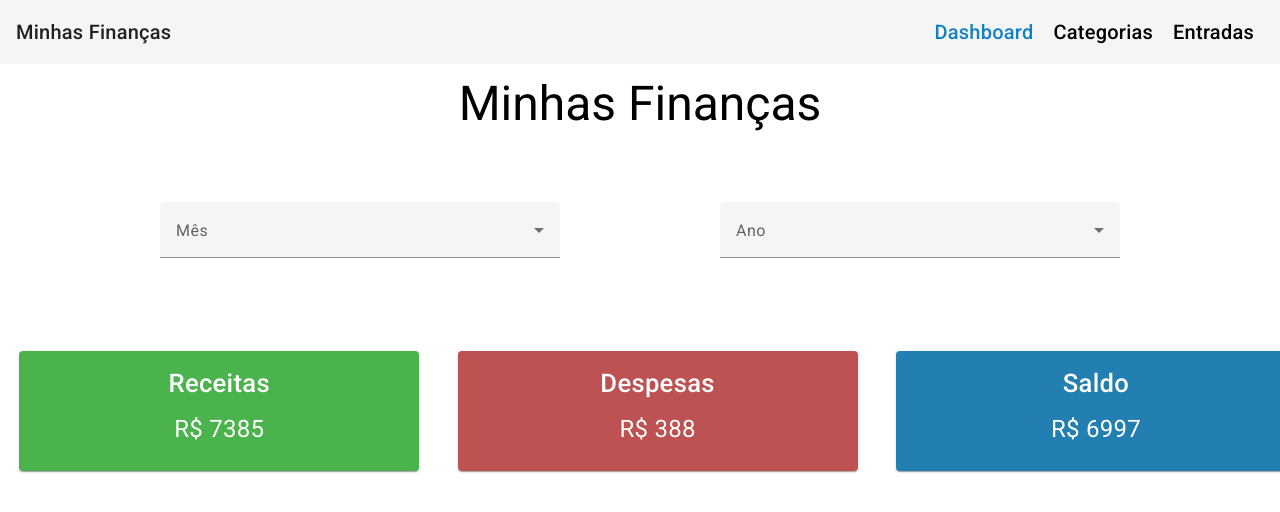
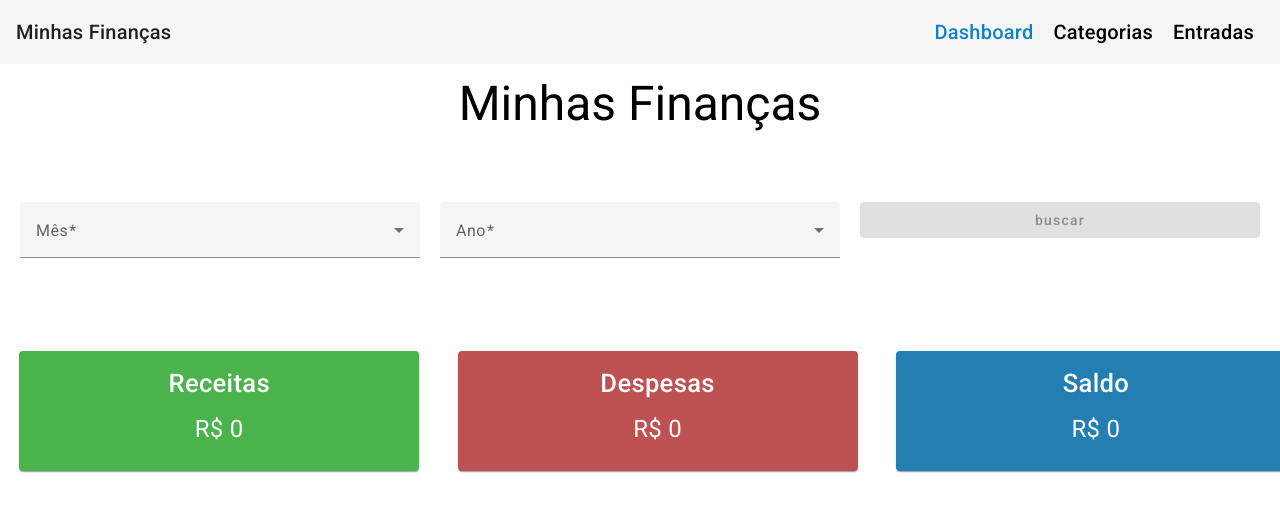
Before and after one commit to henriqtorresl/minhas-financas, an Angular app: page /dashboard in a window 1280 px wide. Shown: the top 512 px of the page. Built offline with nearby package versions, Linux system fonts and the light colour scheme; data requests are answered from the project's data file.

Commit message:
alterações no dashboard

```diff
--- a/src/app/features/dashboard/components/dashboard/dashboard.component.html
+++ b/src/app/features/dashboard/components/dashboard/dashboard.component.html
@@ -1,12 +1,13 @@
 <h1 class="title" >Minhas Finanças</h1>
+
+<form [formGroup]="formDashboard">
     <div class="flex header">
 
         <div >
 
             <mat-form-field appearance="fill" class="input-item">
                 <mat-label>Mês</mat-label>
-            <mat-select>
-              <mat-option>Selecione o mês</mat-option>
+                <mat-select formControlName="mes">
                   <mat-option *ngFor="let mes of meses" [value]="mes.value">{{mes.viewValue}}</mat-option>
                 </mat-select>
               </mat-form-field>
@@ -16,14 +17,20 @@
 
             <mat-form-field appearance="fill" class="input-item">
               <mat-label>Ano</mat-label>
-          <mat-select>
+              <mat-select formControlName="ano">
                 <mat-option value="2023" >2023</mat-option>
               </mat-select>
             </mat-form-field>
         </div>
 
-
+        <button
+            class="input-item"
+            mat-raised-button color="primary"
+            [disabled]="formDashboard.invalid"
+            (click)="getEntradas()"
+            >buscar</button>
     </div>
+</form>
 
 <div class="flex card-item">
 
--- a/src/app/features/dashboard/components/dashboard/dashboard.component.ts
+++ b/src/app/features/dashboard/components/dashboard/dashboard.component.ts
@@ -1,6 +1,7 @@
 import { Component, OnInit } from '@angular/core';
 import { DashboardService } from '../../service/dashboard.service';
 import { Entrada } from './models/entrada.model';
+import { FormBuilder, FormGroup, Validators } from '@angular/forms';
 
 @Component({
   selector: 'app-dashboard',
@@ -29,13 +30,30 @@ export class DashboardComponent implements OnInit {
   despesa: number = 0;
   receita: number = 0;
 
-  constructor(private dashboardService: DashboardService) {
+  formDashboard!: FormGroup;
 
+  constructor(
+    private dashboardService: DashboardService,
+    private formBuilder: FormBuilder
+  ) {}
+
+  ngOnInit(): void {
+    this.criarFormulario();
   }
 
-  ngOnInit(): void {
+  getEntradas(): void {
+    // reiniciando minhas variaveis:
+    this.entradas = [];
+    this.saldo = 0;
+    this.despesa = 0;
+    this.receita = 0;
 
-    this.dashboardService.getEntradas().subscribe((entradas) => {
+    const payload = {
+      mes: this.formDashboard.controls['mes'].value + 1,
+      ano: this.formDashboard.controls['ano'].value
+    }
+
+    this.dashboardService.getEntradas(payload).subscribe((entradas) => {
       this.entradas = entradas;
 
       // Após a requisição das entradas ter sido feita, eu chamo os métodos que vão preencher o campo receita e despesa (por isso eu tenho que chamar dentro do subscribe, pois ele chama os métodos exatamente depois da requisição..):
@@ -44,10 +62,16 @@ export class DashboardComponent implements OnInit {
       // Agora eu posso calcular o saldo:
       this.getSaldo();
     });
-
   }
 
-  getReceitas() {   // preenche o campo receita
+  criarFormulario(): void {
+    this.formDashboard = this.formBuilder.group({
+      mes: ['', Validators.required],
+      ano: ['', Validators.required]
+    });
+  }
+
+  getReceitas(): void {   // preenche o campo receita
     this.entradas.forEach( (entrada: Entrada) => {
       if(entrada.tipo === 'receita') {    // se for do tipo receita, vou somar o valor
         this.receita += parseInt(entrada.valor);
@@ -55,7 +79,7 @@ export class DashboardComponent implements OnInit {
     });
   }
 
-  getDespesas() {   // preenche o campo despesa
+  getDespesas(): void {   // preenche o campo despesa
     this.entradas.forEach( (entrada: Entrada) => {
       if(entrada.tipo === 'despesa') {
         this.despesa += parseInt(entrada.valor);
@@ -63,7 +87,7 @@ export class DashboardComponent implements OnInit {
     });
   }
 
-  getSaldo() {
+  getSaldo(): void {
     this.saldo = this.receita - this.despesa;
   }
 
--- a/src/app/features/dashboard/dashboard.module.ts
+++ b/src/app/features/dashboard/dashboard.module.ts
@@ -5,6 +5,7 @@ import { DashboardRoutingModule } from './dashboard-routing.module';
 import { DashboardComponent } from './components/dashboard/dashboard.component';
 import { MaterialModule } from 'src/app/shared/material/material.module';
 import { EntradasModule } from '../entradas/entradas.module';
+import { ReactiveFormsModule } from '@angular/forms';
 
 
 @NgModule({
@@ -15,7 +16,8 @@ import { EntradasModule } from '../entradas/entradas.module';
     CommonModule,
     DashboardRoutingModule,
     MaterialModule,
-    EntradasModule
+    EntradasModule,
+    ReactiveFormsModule
   ]
 })
 export class DashboardModule { }
```
Lines whose indentation alone changed are shown as unchanged.
